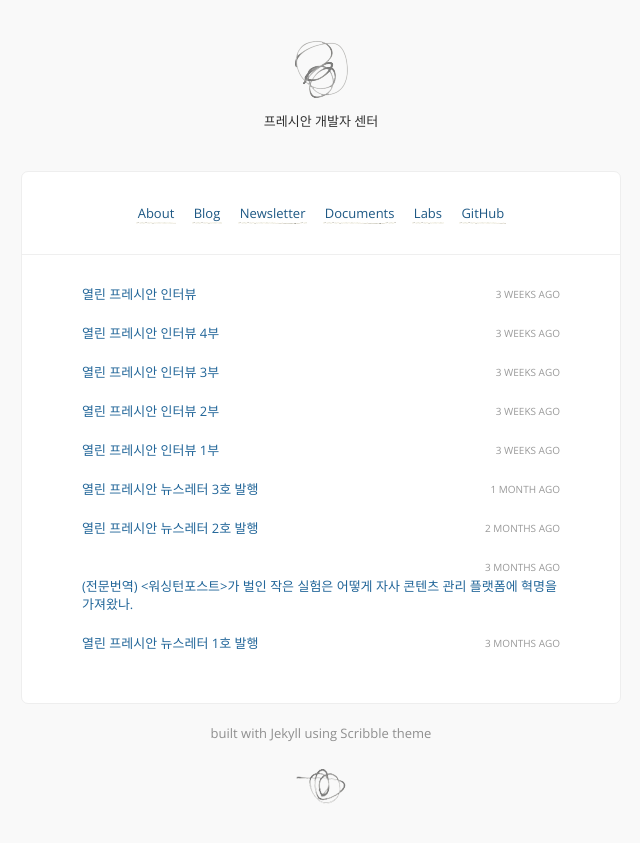
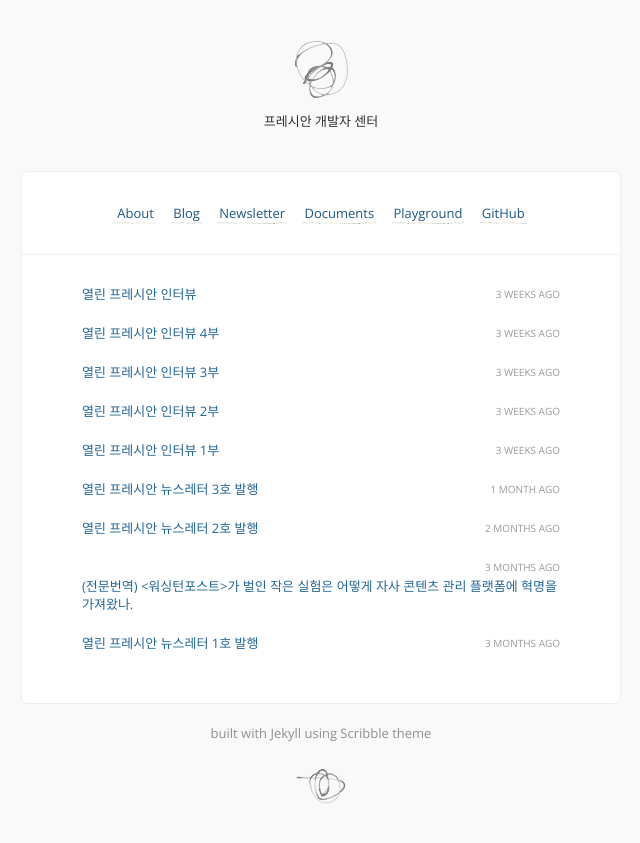
Before and after one commit to pressian/pressian.github.io, a Jekyll site: the page built from index.html, in a window 1280 px wide. Shown: the top 843 px of the page, without its empty margins (319-959 px from the left). Built offline with Jekyll 4.4.1, drawn with Linux system fonts in a browser that asks for light colours; comment, search, counter and statistics services are not loaded.

Commit message:
Update _config.yml

```diff
--- a/_config.yml
+++ b/_config.yml
@@ -14,9 +14,8 @@ links:
   - name:         Documents
     url:          http://github.com/pressian/docs/
     external:     true
-  - name:         Labs
-    url:          http://developers.pressian.coop/labs/
-    external:     true
+  - name:         Playground
+    url:          /playground/
   - name:         GitHub
     url:          http://github.com/pressian
     external:     true
```
